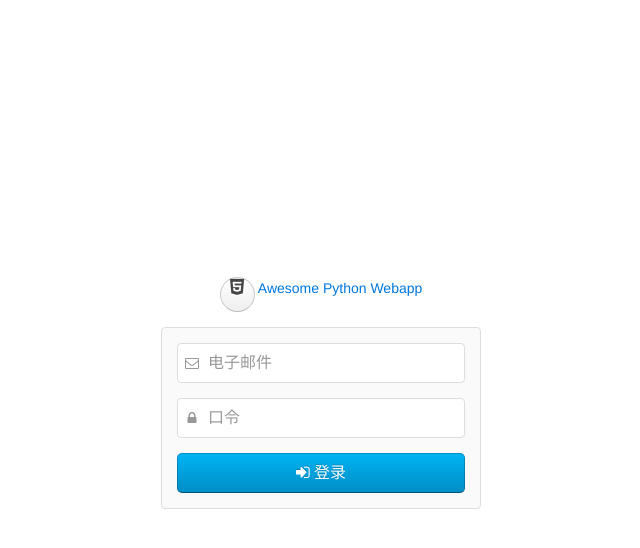
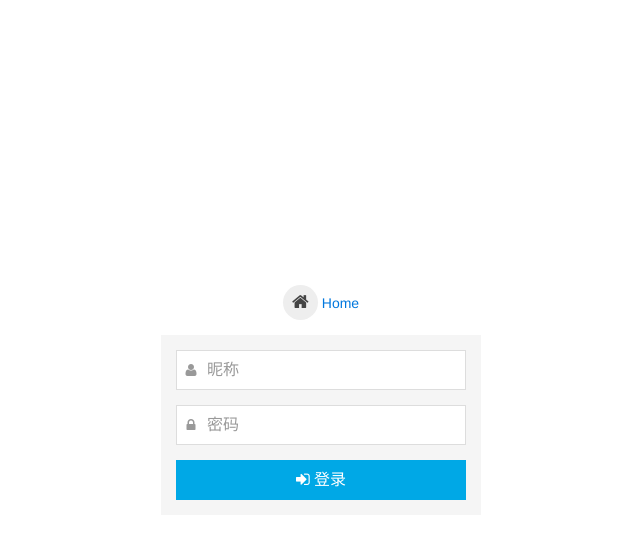
Before and after one commit to yank136/robot, a Python web app: template www/templates/signin.html in a window 1280 px wide. Shown: the top 548 px of the page, without its empty margins (319-959 px from the left). Run offline with Jinja, Linux system fonts and the light colour scheme; the template is opened without the code that fills it, so the values that code supplies are empty.

Commit message:
updata template, next step will add __base_template__

```diff
--- a/www/templates/ctrlP.html
+++ b/www/templates/ctrlP.html
@@ -21,7 +21,7 @@
 		<nav class="uk-navbar">
 
 			<ul class="uk-navbar-nav">
-				<li><a href="/home"><i class="uk-icon-home"></i> Home</a></li>
+				<li><a href="/"><i class="uk-icon-home"></i> Home</a></li>
 			</ul>
 
 			<div class="uk-navbar-flip">
@@ -31,7 +31,7 @@
 						<div class="uk-dropdown uk-dropdown-navbar">
 							<ul class="uk-nav uk-nav-navbar">
 								<li><a href="#"><i class="uk-icon-sign-out"></i> 登出</a></li>
-								<li><a href="#"><i class="uk-icon-usb"></i> 设备管理</a></li>
+								<li><a href="/manage/devices"><i class="uk-icon-usb"></i> 设备管理</a></li>
 							</ul>
 						</div>
 					</li>
--- a/www/templates/register_device.html
+++ b/www/templates/register_device.html
@@ -64,7 +64,7 @@
 		<nav class="uk-navbar">
 
 			<ul class="uk-navbar-nav">
-				<li><a href="/home"><i class="uk-icon-home"></i> Home</a></li>
+				<li><a href="/"><i class="uk-icon-home"></i> Home</a></li>
 			</ul>
 
 			<div class="uk-navbar-flip">
--- a/www/templates/register_user.html
+++ b/www/templates/register_user.html
@@ -67,7 +67,7 @@
 		<nav class="uk-navbar">
 
 			<ul class="uk-navbar-nav">
-				<li><a href="/home"><i class="uk-icon-home"></i> Home</a></li>
+				<li><a href="/"><i class="uk-icon-home"></i> Home</a></li>
 			</ul>
 
 			<div class="uk-navbar-flip">
@@ -77,7 +77,7 @@
 						<div class="uk-dropdown uk-dropdown-navbar">
 							<ul class="uk-nav uk-nav-navbar">
 								<li><a href="#"><i class="uk-icon-sign-out"></i> 登出</a></li>
-								<li><a href="#"><i class="uk-icon-gears"></i> 控制台</a></li>
+								<li><a href="/console"><i class="uk-icon-gears"></i> 控制台</a></li>
 							</ul>
 						</div>
 					</li>
--- a/www/templates/signin.html
+++ b/www/templates/signin.html
@@ -1,36 +1,46 @@
-<!DOCTYPR html>
+<!DOCTYPE html>
 <html class="uk-height-1-1">
 	<head>
 		<meta charset="utf-8" />
-	<title>登录 - Awesome Python Webapp</title>
-	<link rel="stylesheet" href="/static/css/uikit.min.css">
-	<link rel="stylesheet" href="/static/css/uikit.gradient.min.css">
-	<script src="/static/js/jquery.min.js"></script>
-    <script src="/static/js/sha1.min.js"></script>
-    <script src="/static/js/uikit.min.js"></script>
-    <script src="/static/js/vue.min.js"></script>
-    <script src="/static/js/awesome.js"></script>
+		<title>登录</title>
+		<link rel="stylesheet" href="../static/css/uikit.min.css" />
+		<link rel="stylesheet" href="../static/css/components/search.css" />
+		<link rel="stylesheet" href="../static/css/components/slideshow.css" />
+		<link rel="stylesheet" href="../static/css/components/slidenav.css" />
+		<link rel="stylesheet" href="../static/css/components/dotnav.css" />
+		<link rel="stylesheet" href="../static/css/components/form-password.css" />
+		<script src="../static/js/jquery.js"></script>
+		<script src="../static/js/vue.min.js"></script>
+		<script src="../static/js/awesome.js"></script>
+		<script src="../static/js/uikit.min.js"></script>
+		<script src="../static/js/components/autocomplete.js"></script>
+		<script src="../static/js/components/search.js"></script>
+		<script src="../static/js/components/slideshow.js"></script>
+		<script src="../static/js/components/slideshow-fx.js"></script>
+		<script src="../static/js/components/form-password.js"></script>
+
+	<!-- js处理板块 -->
 		<script>
 
-$(function(){
+		$(function() {
 			var vmAuth = new Vue({
 				el: '#vm',
 				data: {
-			email: '',
-			passwd: '',
+					name: '',
+					passwd: ''
 				},
 				methods: {
 					submit: function(event) {
 						event.preventDefault();
 						var
 							$form = $('#vm'),
-					email = this.email.trim().toLowerCase(),
+							name = this.name.trim(),
 							data = {
-						email: email,
-						passwd: this.passwd=='' ? '':CryptoJS.SHA1(email + ':' + this.passwd).toString()
+								name: name,
+								passwd: this.passwd
 							};
-				$form.postJSON('/api/authenticate',data,function(err,result){
-					if(!err){
+						$form.postJSON('/api/authenticate', data, function(err, result) {
+							if (! err) {
 								location.assign('/');
 							}
 						});
@@ -41,22 +51,24 @@ $(function(){
 
 		</script>
 	</head>
+
+	<!--  登录板块 -->
 	<body class="uk-height-1-1">
 		<div class="uk-vertical-align uk-text-center uk-height-1-1">
 			<div class="uk-vertical-align-middle" style="width: 320px">
-            <p><a href="/" class="uk-icon-button"><i class="uk-icon-html5"></i></a> <a href="/">Awesome Python Webapp</a></p>
+				<p><a href="/" class="uk-icon-button"><i class="uk-icon-home"></i></a> <a href="/">Home</a></p>
 				<form id="vm" v-on="submit: submit" class="uk-panel uk-panel-box uk-form">
 					<div class="uk-alert uk-alert-danger uk-hidden"></div>
 					<div class="uk-form-row">
 						<div class="uk-form-icon uk-width-1-1">
-                        <i class="uk-icon-envelope-o"></i>
-                        <input v-model="email" name="email" type="text" placeholder="电子邮件" maxlength="50" class="uk-width-1-1 uk-form-large">
+							<i class="uk-icon-user"></i>
+							<input v-model="name" name="name" type="text" placeholder="昵称" maxlength="50" class="uk-width-1-1 uk-form-large">
 						</div>
 					</div>
 					<div class="uk-form-row">
 						<div class="uk-form-icon uk-width-1-1">
 							<i class="uk-icon-lock"></i>
-                        <input v-model="passwd" name="passwd" type="password" placeholder="口令" maxlength="50" class="uk-width-1-1 uk-form-large">
+							<input v-model="passwd" name="passwd" type="password" placeholder="密码" maxlength="50" class="uk-width-1-1 uk-form-large">
 						</div>
 					</div>
 					<div class="uk-form-row">
@@ -66,4 +78,5 @@ $(function(){
 			</div>
 		</div>
 	</body>
+
 </html>
```
Also changed, not shown: www/templates/home.html (+71 -5 lines), www/templates/register - old.html (renamed from www/templates/register.html). Lines whose indentation alone changed are shown as unchanged.
